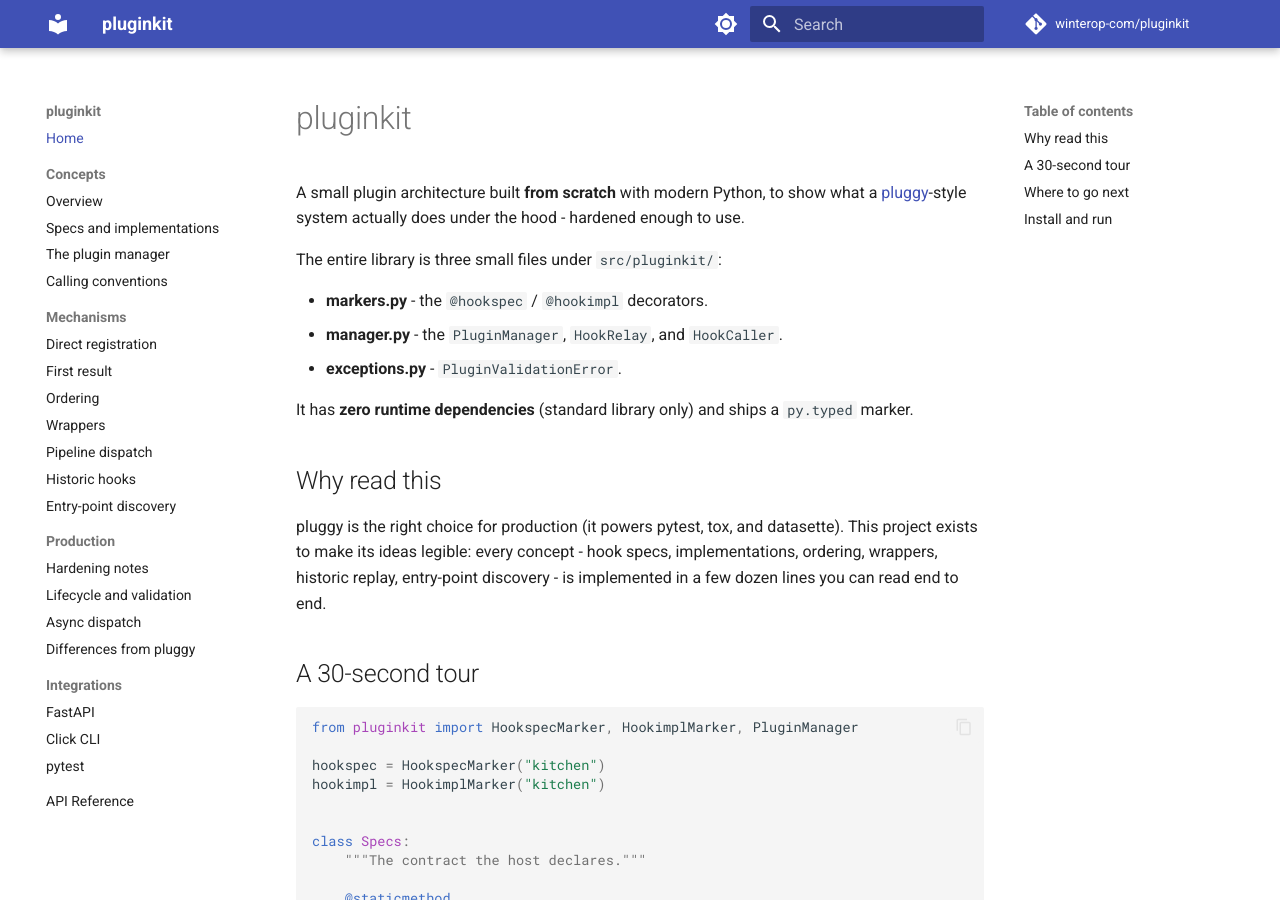
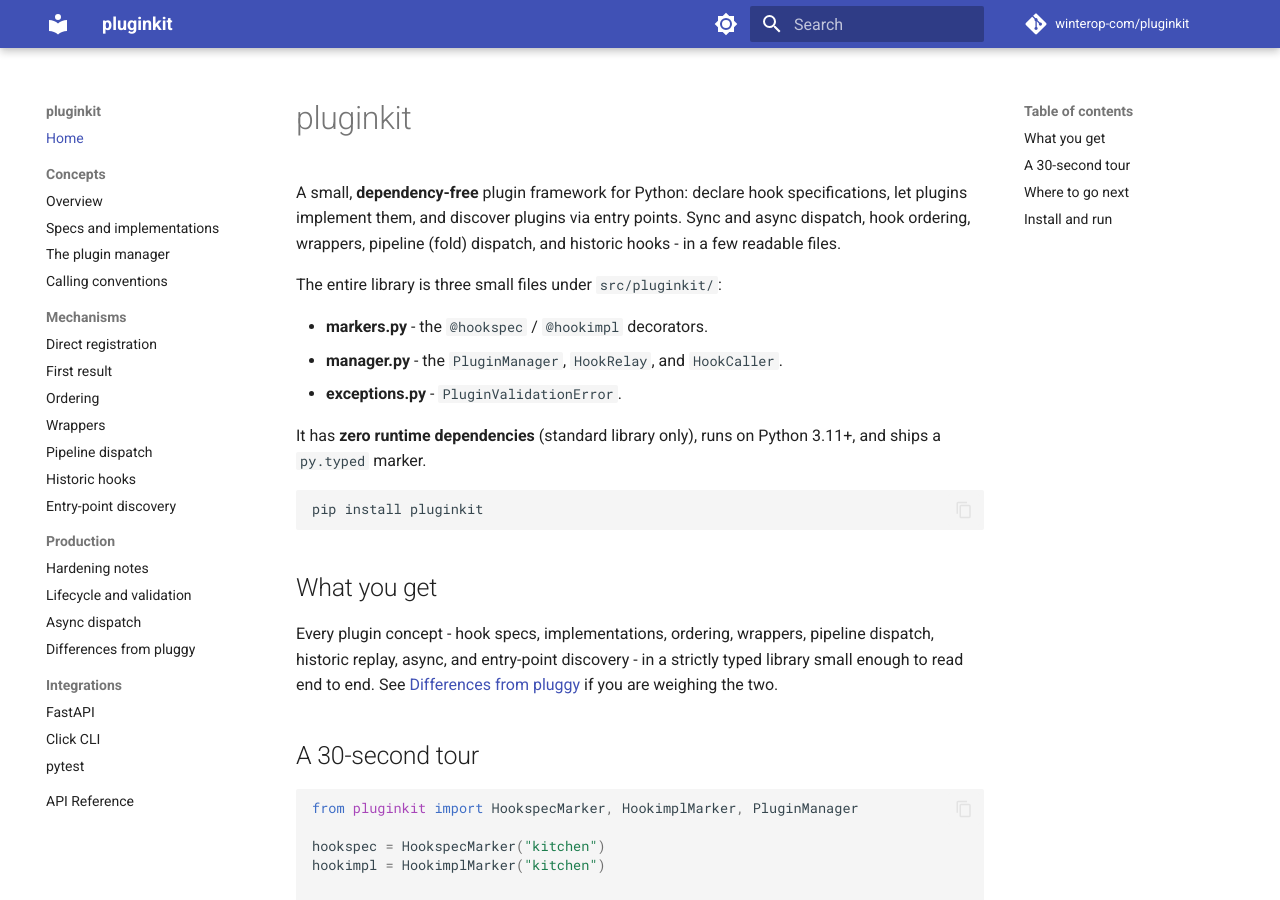
Before and after one commit to winterop-com/pluginkit, an MkDocs documentation site: the page built from docs/index.md, in a window 1280 px wide and 900 px high. Built offline with MkDocs 1.6.1 and Material for MkDocs 9.7.7, drawn with Linux system fonts in a browser that asks for light colours; comment, search, counter and statistics services are not loaded.

Commit message:
docs: add README badges, install snippet, and distance the docs home from pluggy framing

````diff
--- a/docs/index.md
+++ b/docs/index.md
@@ -1,8 +1,9 @@
 # pluginkit
 
-A small plugin architecture built **from scratch** with modern Python, to show
-what a [pluggy](https://pluggy.readthedocs.io/en/latest/)-style system actually
-does under the hood - hardened enough to use.
+A small, **dependency-free** plugin framework for Python: declare hook
+specifications, let plugins implement them, and discover plugins via entry points.
+Sync and async dispatch, hook ordering, wrappers, pipeline (fold) dispatch, and
+historic hooks - in a few readable files.
 
 The entire library is three small files under `src/pluginkit/`:
 
@@ -10,15 +11,19 @@
 - **manager.py** - the `PluginManager`, `HookRelay`, and `HookCaller`.
 - **exceptions.py** - `PluginValidationError`.
 
-It has **zero runtime dependencies** (standard library only) and ships a
-`py.typed` marker.
+It has **zero runtime dependencies** (standard library only), runs on Python 3.11+,
+and ships a `py.typed` marker.
 
-## Why read this
+```bash
+pip install pluginkit
+```
 
-pluggy is the right choice for production (it powers pytest, tox, and datasette).
-This project exists to make its ideas legible: every concept - hook specs,
-implementations, ordering, wrappers, historic replay, entry-point discovery - is
-implemented in a few dozen lines you can read end to end.
+## What you get
+
+Every plugin concept - hook specs, implementations, ordering, wrappers, pipeline
+dispatch, historic replay, async, and entry-point discovery - in a strictly typed
+library small enough to read end to end. See
+[Differences from pluggy](production/vs-pluggy.md) if you are weighing the two.
 
 ## A 30-second tour
 
````
Also changed, not shown: README.md (+12 -2 lines).
